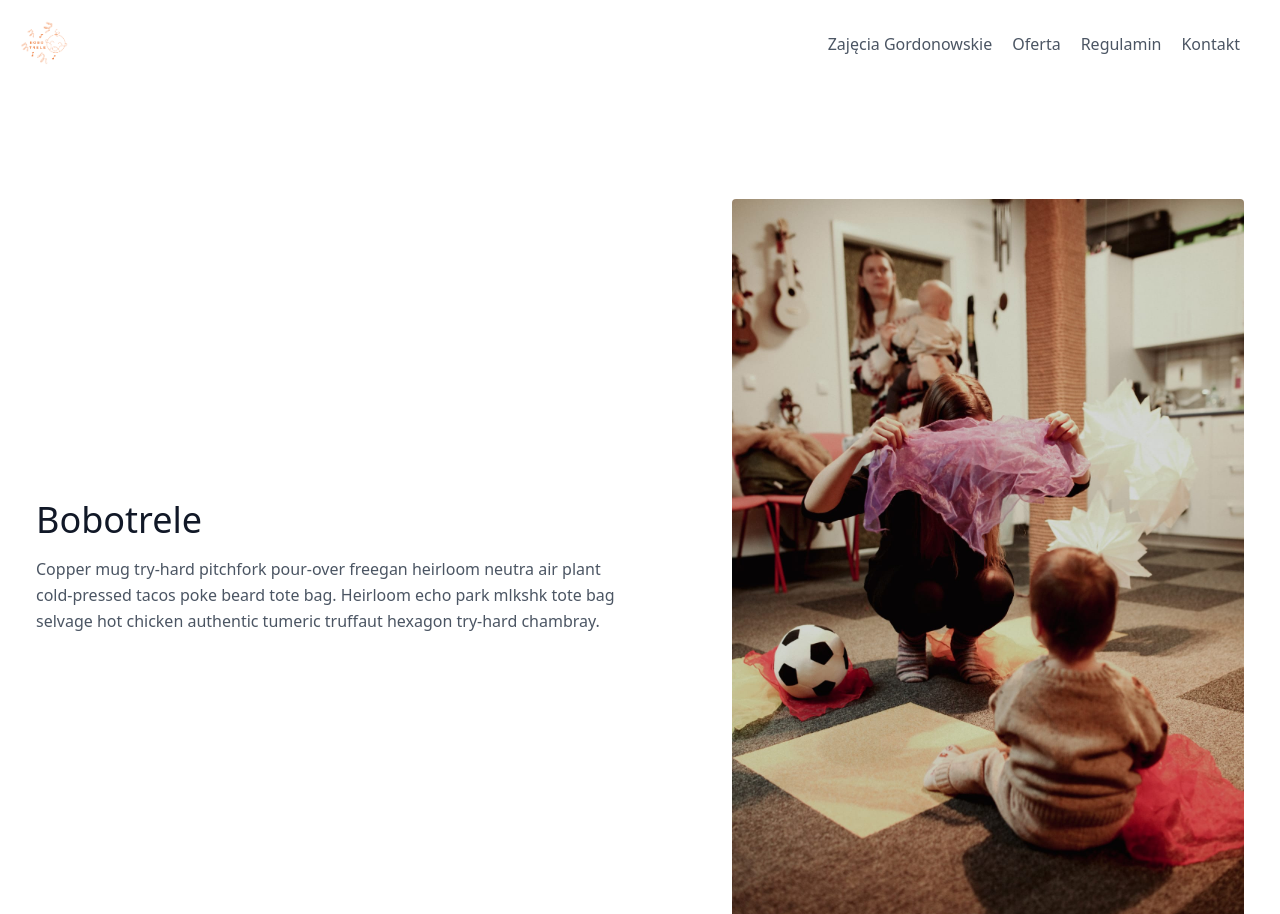
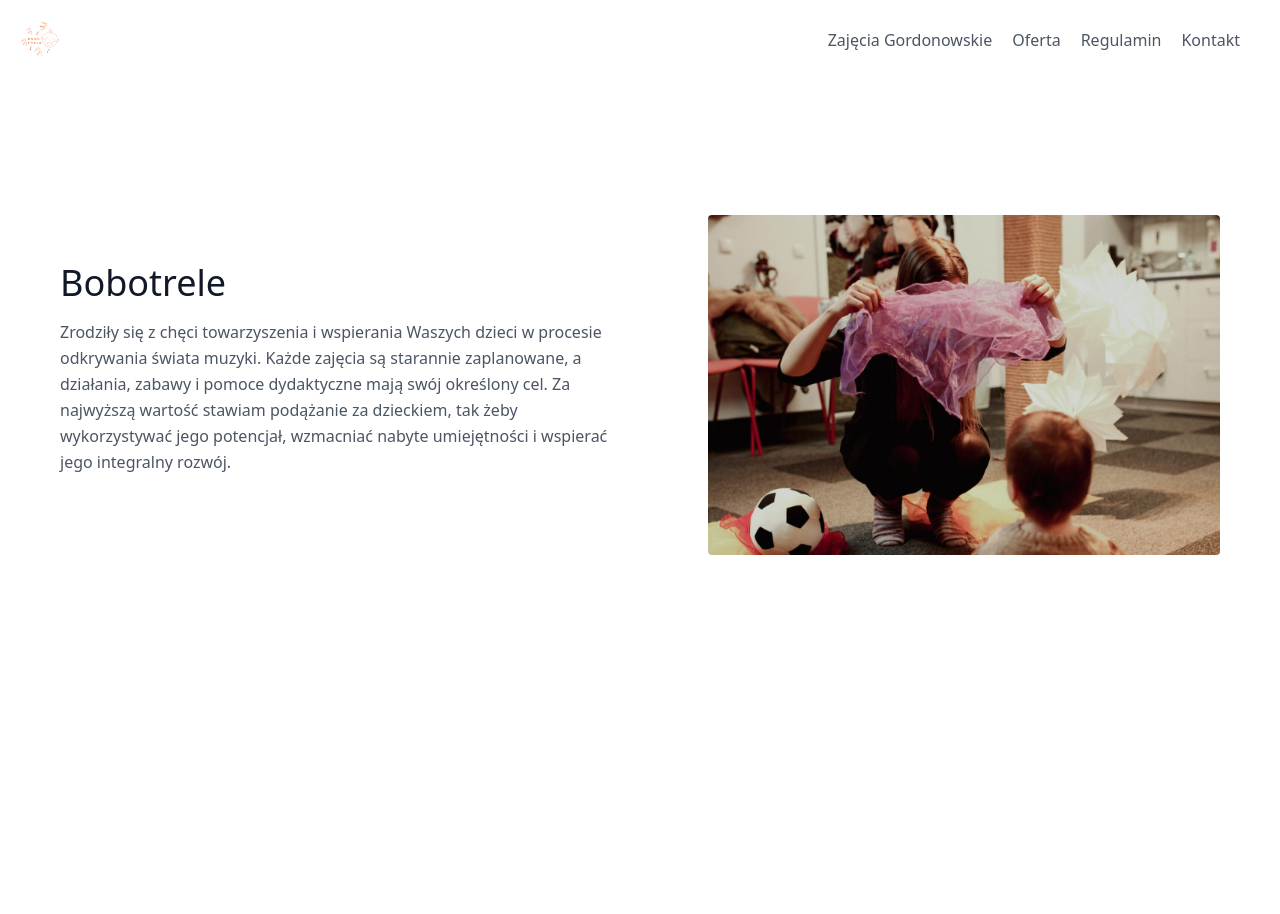
Before and after one commit to Lukasz-Szymanski/Bobotrele-New, a website: page Bobotrele/index.html in a window 1280 px wide. Shown: the top 914 px of the page. After the commit the page ends 800 px from the top, so only its background shows below. Drawn offline with Linux system fonts and the light colour scheme.

Commit message:
Update index.html with navigation links and content enhancements; add new hero image

```diff
--- a/Bobotrele/index.html
+++ b/Bobotrele/index.html
@@ -16,25 +16,29 @@
       <div
         class="container mx-auto flex flex-wrap p-5 flex-col md:flex-row items-center">
         <a
-          href="#"
+          href="#home"
           class="flex title-font font-medium items-center text-gray-900 mb-4 md:mb-0">
           <img
-            class="w-12"
+            class="w-10"
             src="./assets/favicon-color.png"
-            alt="Bobotrele-logo" />
+            alt="Bobotrele-logo"
+            width="40"
+            height="40" />
         </a>
         <nav
           class="md:ml-auto flex flex-wrap items-center text-base justify-center">
-          <a href="#" class="mr-5 hover:text-gray-900">Zajęcia Gordonowskie</a>
-          <a href="#" class="mr-5 hover:text-gray-900">Oferta</a>
-          <a href="#" class="mr-5 hover:text-gray-900">Regulamin</a>
-          <a href="#" class="mr-5 hover:text-gray-900">Kontakt</a>
+          <a href="#gordon" class="mr-5 hover:text-gray-900"
+            >Zajęcia Gordonowskie</a
+          >
+          <a href="#oferta" class="mr-5 hover:text-gray-900">Oferta</a>
+          <a href="#regulamin" class="mr-5 hover:text-gray-900">Regulamin</a>
+          <a href="#kontakt" class="mr-5 hover:text-gray-900">Kontakt</a>
         </nav>
       </div>
     </header>
 
     <!-- Hero -->
-    <section class="text-gray-600 body-font m-4">
+    <section class="text-gray-600 body-font m-10" id="home">
       <div
         class="container mx-auto flex px-5 py-24 md:flex-row flex-col items-center">
         <div
@@ -44,17 +48,19 @@
             Bobotrele
           </h1>
           <p class="mb-8 leading-relaxed">
-            Copper mug try-hard pitchfork pour-over freegan heirloom neutra air
-            plant cold-pressed tacos poke beard tote bag. Heirloom echo park
-            mlkshk tote bag selvage hot chicken authentic tumeric truffaut
-            hexagon try-hard chambray.
+            Zrodziły się z chęci towarzyszenia i wspierania Waszych dzieci w
+            procesie odkrywania świata muzyki. Każde zajęcia są starannie
+            zaplanowane, a działania, zabawy i pomoce dydaktyczne mają swój
+            określony cel. Za najwyższą wartość stawiam podążanie za dzieckiem,
+            tak żeby wykorzystywać jego potencjał, wzmacniać nabyte umiejętności
+            i wspierać jego integralny rozwój.
           </p>
         </div>
         <div class="lg:max-w-lg lg:w-full md:w-1/2 w-5/6">
           <img
-            class="object-cover object-center rounded w-full h-full"
+            class="object-cover object-center rounded"
             alt="hero"
-            src="./assets/gordon-img.jpeg" />
+            src="./assets/gordon.jpg" />
         </div>
       </div>
     </section>
```
Also changed, not shown: Bobotrele/assets/gordon.jpg (added).
